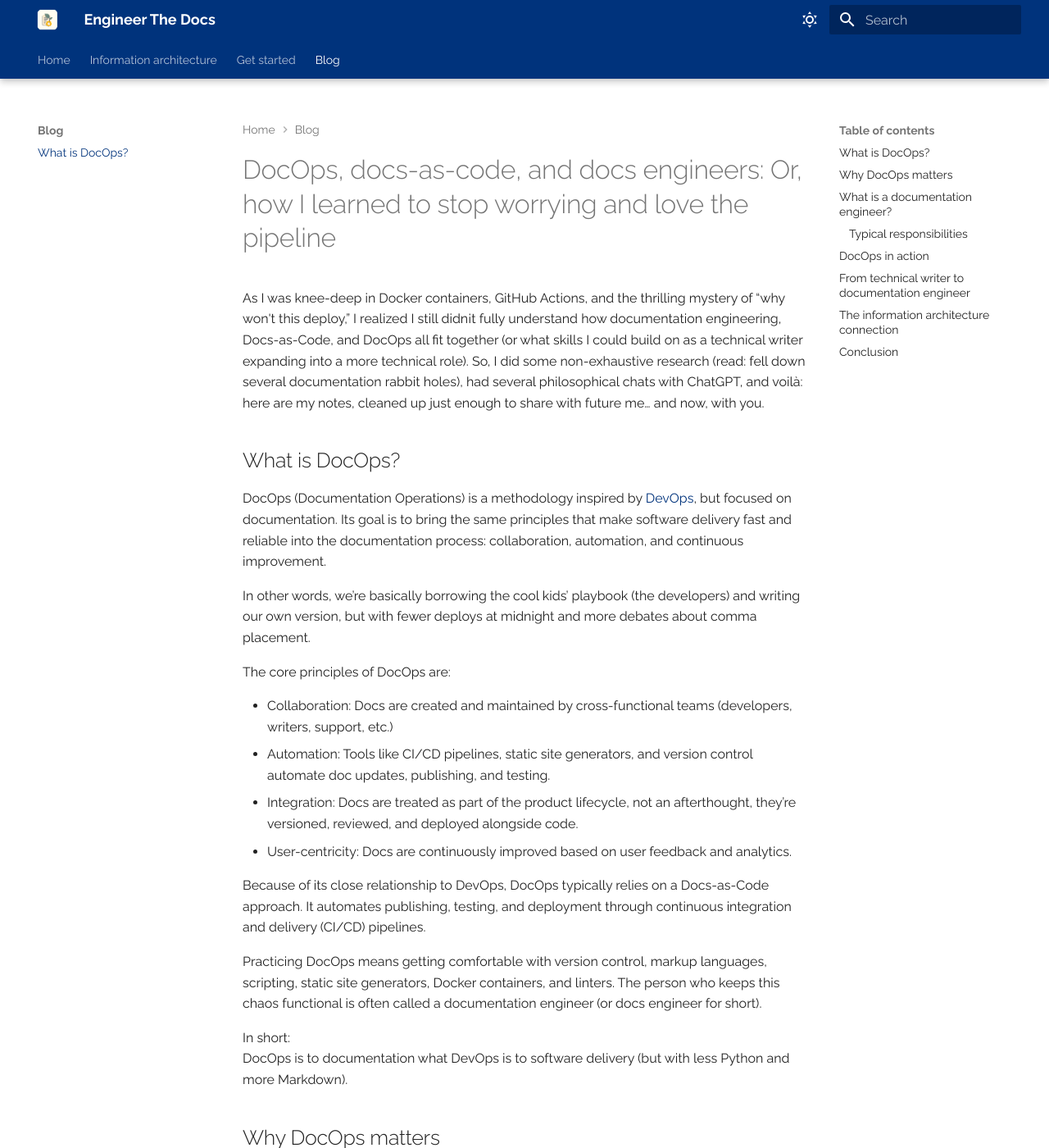
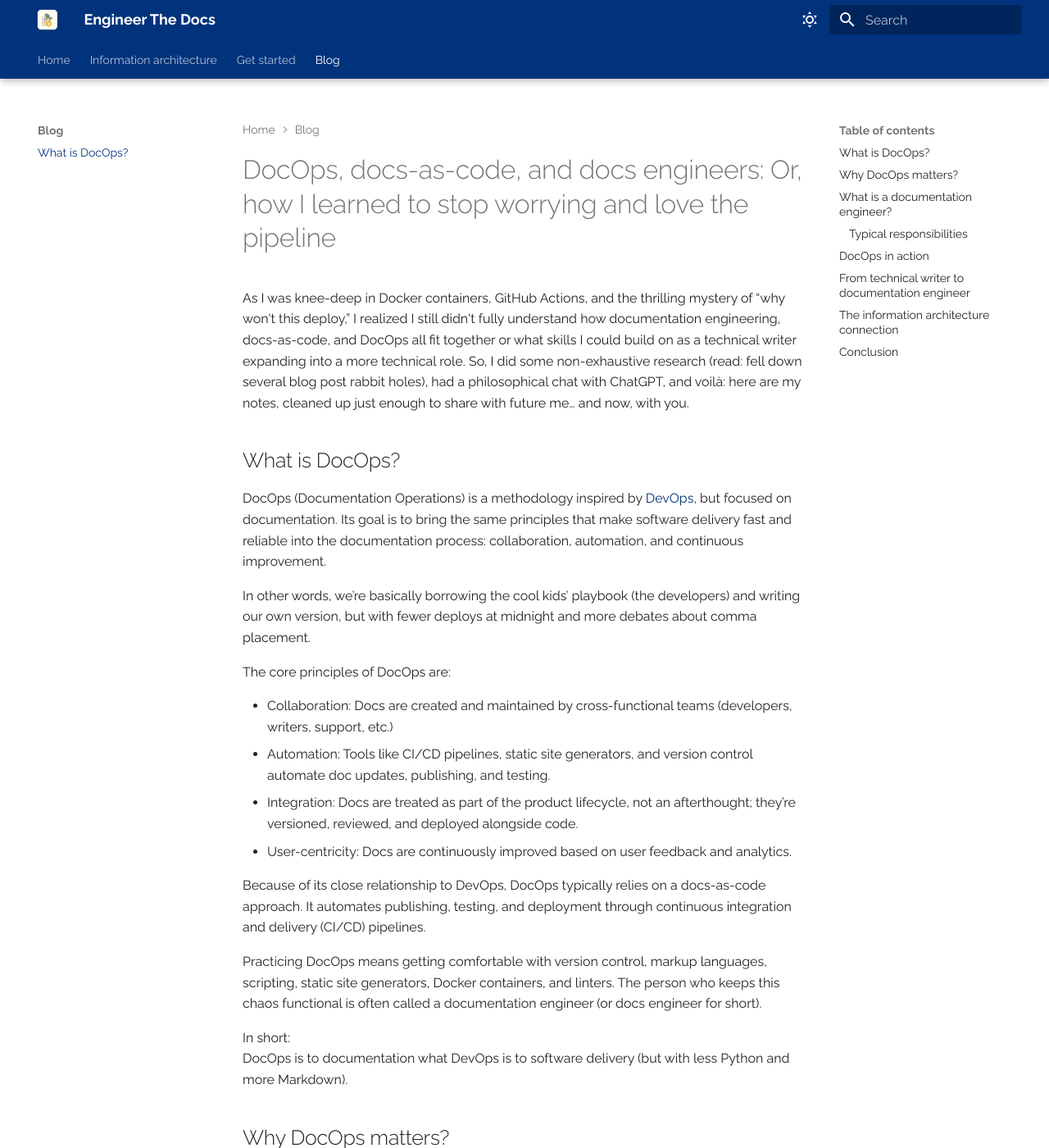
Before and after one commit to valeriahhdez/engineer-the-docs, an MkDocs documentation site: the page built from docs/blog/doc-ops.md, in a window 1280 px wide and 1400 px high. Shown: the whole window at 82% size. Built offline with MkDocs 1.6.1 and Material for MkDocs 9.7.7, drawn with Linux system fonts in a browser that asks for light colours; some of the changed text lies outside the part shown.

Commit message:
Fix typos in doc-ops.md blog article

```diff
--- a/docs/blog/doc-ops.md
+++ b/docs/blog/doc-ops.md
@@ -8,7 +8,7 @@
 ---
 # DocOps, docs-as-code, and docs engineers: Or, how I learned to stop worrying and love the pipeline
 
-As I was knee-deep in Docker containers, GitHub Actions, and the thrilling mystery of “why won't this deploy,” I realized I still didn¡t fully understand how documentation engineering, Docs-as-Code, and DocOps all fit together (or what skills I could build on as a technical writer expanding into a more technical role). So, I did some non-exhaustive research (read: fell down several documentation rabbit holes), had several philosophical chats with ChatGPT, and voilà: here are my notes, cleaned up just enough to share with future me… and now, with you.
+As I was knee-deep in Docker containers, GitHub Actions, and the thrilling mystery of “why won't this deploy,” I realized I still didn't fully understand how documentation engineering, docs-as-code, and DocOps all fit together or what skills I could build on as a technical writer expanding into a more technical role. So, I did some non-exhaustive research (read: fell down several blog post rabbit holes), had a philosophical chat with ChatGPT, and voilà: here are my notes, cleaned up just enough to share with future me… and now, with you.
 
 ## What is DocOps?
 
@@ -20,17 +20,17 @@
 
 - Collaboration: Docs are created and maintained by cross-functional teams (developers, writers, support, etc.)
 - Automation: Tools like CI/CD pipelines, static site generators, and version control automate doc updates, publishing, and testing.
-- Integration: Docs are treated as part of the product lifecycle, not an afterthought, they’re versioned, reviewed, and deployed alongside code.
+- Integration: Docs are treated as part of the product lifecycle, not an afterthought; they’re versioned, reviewed, and deployed alongside code.
 - User-centricity: Docs are continuously improved based on user feedback and analytics.
 
-Because of its close relationship to DevOps, DocOps typically relies on a Docs-as-Code approach. It automates publishing, testing, and deployment through continuous integration and delivery (CI/CD) pipelines.
+Because of its close relationship to DevOps, DocOps typically relies on a docs-as-code approach. It automates publishing, testing, and deployment through continuous integration and delivery (CI/CD) pipelines.
 
 Practicing DocOps means getting comfortable with version control, markup languages, scripting, static site generators, Docker containers, and linters. The person who keeps this chaos functional is often called a documentation engineer (or docs engineer for short).
 
 In short:
 DocOps is to documentation what DevOps is to software delivery (but with less Python and more Markdown).
 
-## Why DocOps matters
+## Why DocOps matters?
 
 DocOps helps teams ship documentation as quickly and reliably as they ship code. It reduces manual work, keeps docs in sync with fast-moving products, and prevents the dreaded “outdated since last quarter” problem.
 
@@ -51,7 +51,7 @@
 - Tooling: Develop or customize static site generators (e.g., Docusaurus, Hugo, MkDocs, Sphinx).
 - Integration: Connect docs with codebases, APIs, SDKs, or product UIs so that docs update automatically. Or at least "less manual than before."
 - Content delivery: Implement search, localization, and versioning systems.
-- Data and metrics: Collect analytics on documentation usage and performance. Then quietly question your life choices when analytics show that everyone ignores your “Getting Started” guide.
+- Data and metrics: Collect analytics on documentation usage and performance. Then quietly question your life choices when analytics show that everyone ignores your “Getting started” guide.
 - Docs as code: Maintain repositories and ensure docs follow code-like workflows (linting, testing, reviews).
 
 In short, a documentation engineer bridges the gap between technical writing and software development, making documentation more reliable, maintainable, and developer-friendly.
```
Also changed, not shown: other parts of docs/blog/doc-ops.md (+1 -1 lines).
